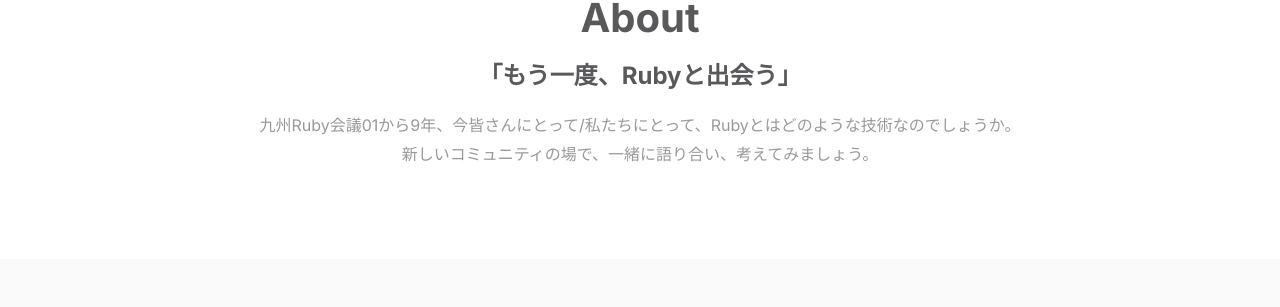
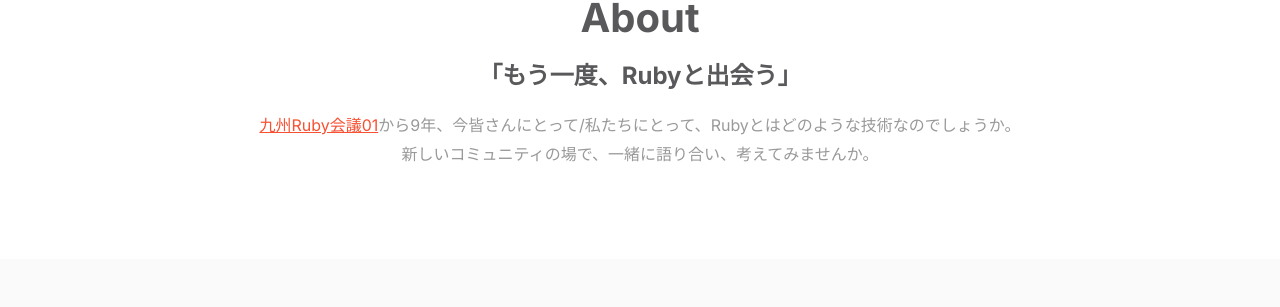
Before and after one commit to fukuokarb/fukuokark02, a Jekyll site: the page built from index.html, in a window 1280 px wide. Shown: the part 748-1055 px from the top of the page. Built offline with Jekyll 4.4.1, drawn with Linux system fonts in a browser that asks for light colours; nearby versions of some CDN libraries; the list of posts is cut into pages by our own code.

Commit message:
細かく直してみた

```diff
--- a/_includes/header.html
+++ b/_includes/header.html
@@ -1,7 +1,7 @@
 <header class="header header--{{ page.layout }}">
   <div class="header__inner">
     <h1 class="header__brand">
-      <a href="{{ site.baseurl }}/index" class="header__logo"><img src="./assets/images/logo-mark.svg" alt="Fukuoka RubyKaigi 02" /></a>
+      <a href="{{ site.baseurl }}/" class="header__logo"><img src="./assets/images/logo-mark.svg" alt="Fukuoka RubyKaigi 02" /></a>
     </h1>
     {% include menu.html %}
   </div>
--- a/index.html
+++ b/index.html
@@ -10,8 +10,8 @@
     <h1 class="default-section__headline">About</h1>
     <h2 class="default-section__title">「もう一度、Rubyと出会う」</h2>
     <p class="default-section__body">
-      九州Ruby会議01から9年、<br class="hidden-pc">今皆さんにとって/私たちにとって、<br class="hidden-pc">Rubyとはどのような技術なのでしょうか。<br>
-      新しいコミュニティの場で、<br class="hidden-pc">一緒に語り合い、考えてみましょう。</p>
+      <a href='http://magazine.rubyist.net/?0026-KyushuRubyKaigi01Report'>九州Ruby会議01</a>から9年、<br class="hidden-pc">今皆さんにとって/私たちにとって、<br class="hidden-pc">Rubyとはどのような技術なのでしょうか。<br>
+      新しいコミュニティの場で、<br class="hidden-pc">一緒に語り合い、考えてみませんか。</p>
   </div>
 </section>
 
```
